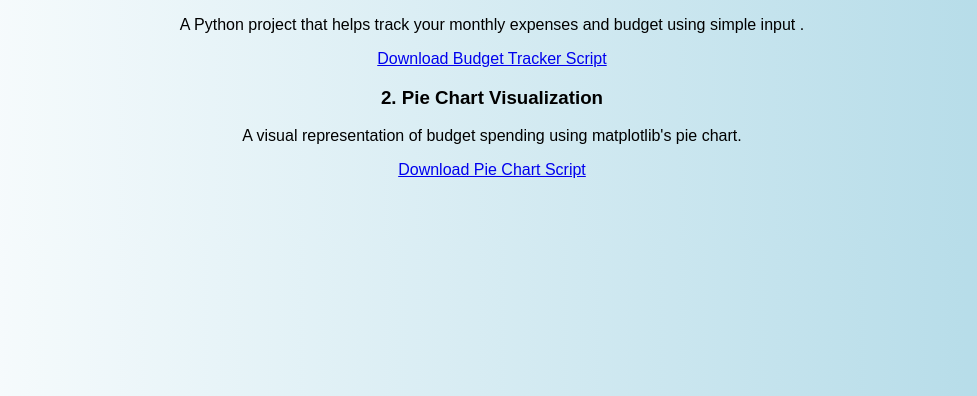
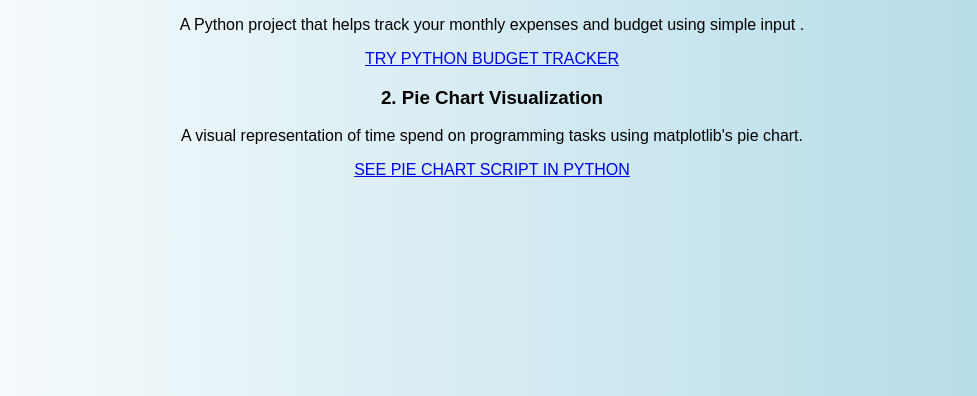
Before and after one commit to AnnaBaiju18/Portfolio-website, a plain HTML site: page index.html in a window 1280 px wide. Shown: the part 404-800 px from the top of the page, without its empty margins (148-1125 px from the left). Drawn offline with Linux system fonts and the light colour scheme.

Commit message:
Update index.html

```diff
--- a/index.html
+++ b/index.html
@@ -148,11 +148,12 @@
     <h2>Python Projects</h2>
     <h3>1. Budget Tracker</h3>
     <p>A Python project that helps track your monthly expenses and budget using simple input .</p>
-    <p><a href="Budget_tracker.py" download>Download Budget Tracker Script</a></p>
+    <p><a href="Budget_tracker.py" download>TRY PYTHON BUDGET TRACKER</a></p>
+
 
     <h3>2. Pie Chart Visualization</h3>
-    <p>A visual representation of budget spending using matplotlib's pie chart.</p>
-    <p><a href="Piechart.py" download>Download Pie Chart Script</a></p>
+    <p>A visual representation of time spend on programming tasks using matplotlib's pie chart.</p>
+    <p><a href="https://colab.research.google.com/drive/1HqqaDeUwrrC0kwygtzn-_gb_ej9mowiD?usp=sharing" download>SEE PIE CHART SCRIPT IN PYTHON</a></p>
   </section>
 
 </body>
```
